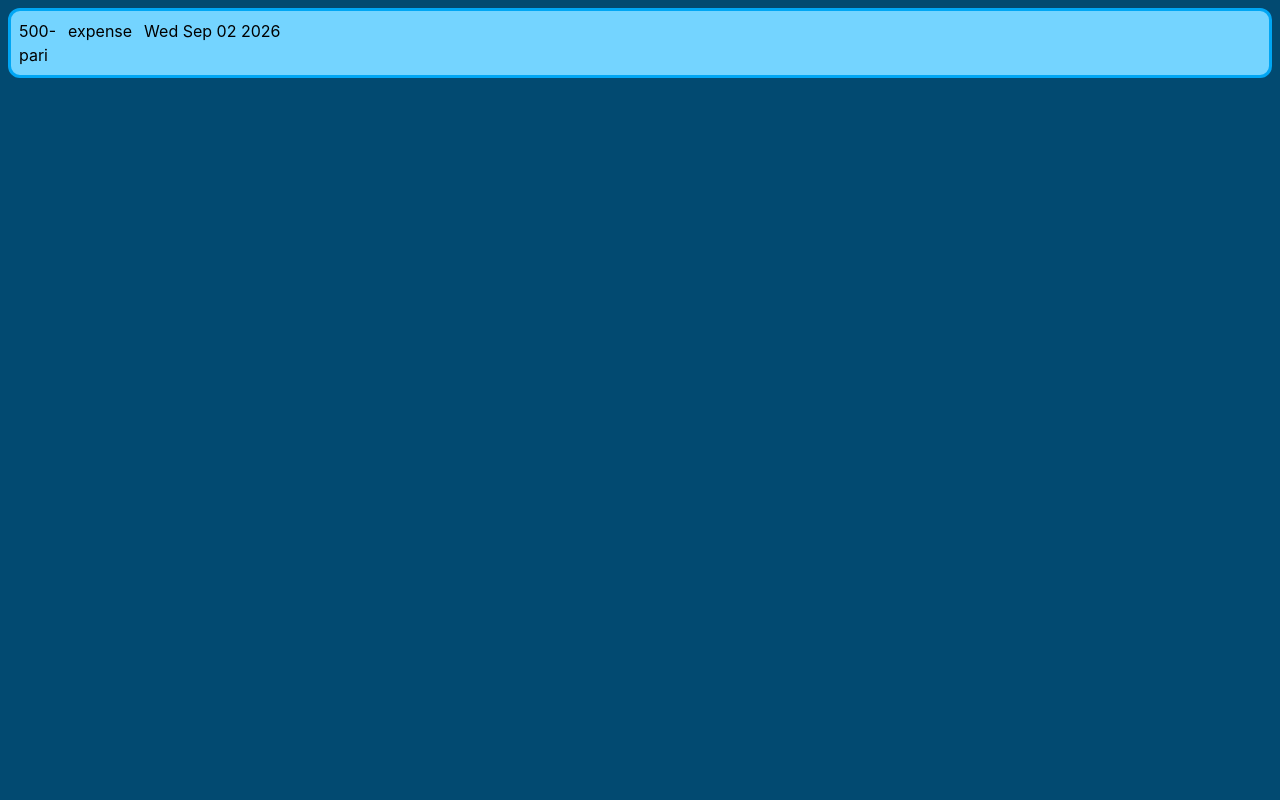
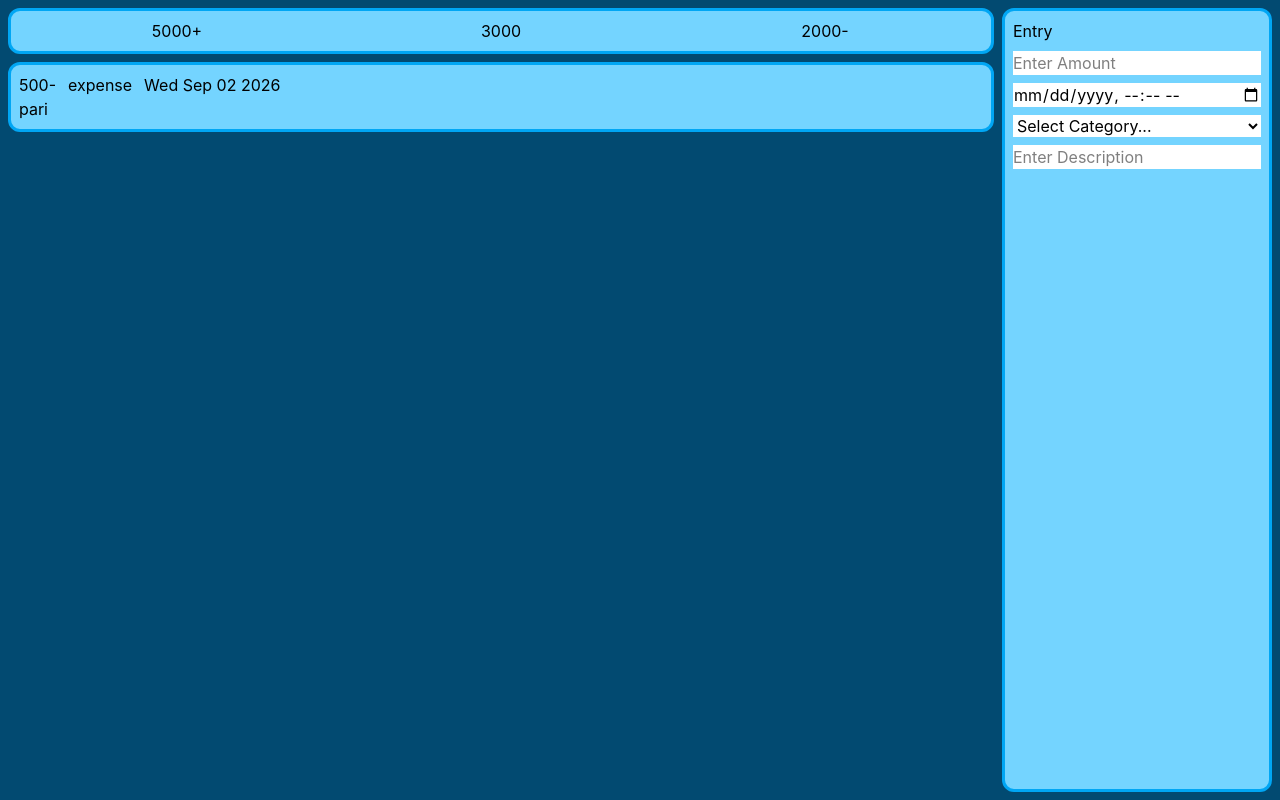
Before and after one commit to AgZ47/expense-tracker-Aldrin-Aby, a React (Vite) app: page / in a window 1280 px wide. Built offline with nearby package versions, Linux system fonts and the light colour scheme.

Commit message:
Created Entry Component

```diff
--- a/src/App.tsx
+++ b/src/App.tsx
@@ -1,10 +1,14 @@
+import { Entry } from "./Components/Entry";
+import { Header } from "./Components/Header";
 import { Transaction } from "./Components/Transaction";
 
 function App() {
   return (
-    <section>
-      <div className="bg-sky-900 h-screen p-2">
-        <div></div>
+    <section className="bg-sky-900 h-screen flex flex-row p-2 gap-2">
+      <div className="flex flex-col gap-2 basis-4/5">
+        <div>
+          <Header totalearned={5000} totalspent={2000} />
+        </div>
         <div>
           <Transaction
             id={1}
@@ -15,6 +19,9 @@ function App() {
           />
         </div>
       </div>
+      <div className="basis-1/5">
+        <Entry />
+      </div>
     </section>
   );
 }
--- /dev/null
+++ b/src/Components/Entry.tsx
@@ -0,0 +1,25 @@
+export const Entry = () => {
+  return (
+    <div className="bg-sky-300 rounded-xl border-3 border-sky-500 text-black p-2 h-full flex flex-col gap-2">
+      <h2>Entry</h2>
+      <input
+        type="number"
+        className="bg-white"
+        placeholder="Enter Amount"
+      ></input>
+      <input type="datetime-local" className="bg-white"></input>
+      <select id="category" name="cat" required className="bg-white">
+        <option value="" disabled selected>
+          Select Category...
+        </option>
+        <option value="income">Income</option>
+        <option value="expense">Expense</option>
+      </select>
+      <input
+        type="text"
+        className="bg-white"
+        placeholder="Enter Description"
+      ></input>
+    </div>
+  );
+};
--- a/src/Components/Header.tsx
+++ b/src/Components/Header.tsx
@@ -1,7 +1,16 @@
-export const Header = () => {
+type headerProps = {
+  totalspent: number;
+  totalearned: number;
+};
+
+export const Header = (props: headerProps) => {
   return (
-    <div>
-      <h2>Header</h2>
+    <div className="bg-sky-300 rounded-xl border-3 border-sky-500 text-black p-2 flex flex-row gap-2">
+      <h2 className="basis-1/3 text-center">{props.totalearned}+</h2>
+      <h2 className="basis-1/3 text-center">
+        {props.totalearned - props.totalspent}
+      </h2>
+      <h2 className="basis-1/3 text-center">{props.totalspent}-</h2>
     </div>
   );
 };
```
